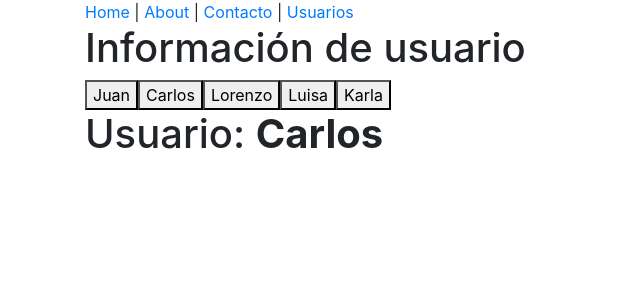
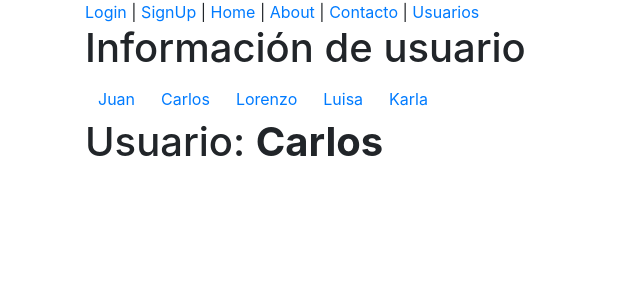
Before and after one commit to juanca84/vue-rutas-01, a Vue app: page /usuarios/Carlos in a window 1280 px wide. Shown: the top 300 px of the page, without its empty margins (0-640 px from the left). Built offline with nearby package versions, Linux system fonts and the light colour scheme.

Commit message:
Adición de las rutas login y signup

```diff
--- a/src/App.vue
+++ b/src/App.vue
@@ -1,6 +1,8 @@
 <template>
   <div id="app">
     <div id="nav">
+      <router-link to="/login">Login</router-link> |
+      <router-link to="/signup">SignUp</router-link> |
       <router-link to="/">Home</router-link> |
       <router-link to="/about">About</router-link> |
       <router-link to="/contacto">Contacto</router-link> |
--- a/src/components/HelloWorld.vue
+++ b/src/components/HelloWorld.vue
@@ -2,9 +2,7 @@
   <div class="hello">
     <h1>{{ msg }}</h1>
     <p>
-      For a guide and recipes on how to configure / customize this project,<br>
-      check out the
-      <a href="https://cli.vuejs.org" target="_blank" rel="noopener">vue-cli documentation</a>.
+      Esto es el Home
     </p>
   </div>
 </template>
--- a/src/views/Home.vue
+++ b/src/views/Home.vue
@@ -1,6 +1,5 @@
 <template>
   <div class="home">
-    <img alt="Vue logo" src="../assets/logo.png">
     <HelloWorld msg="Welcome to Your Vue.js App"/>
   </div>
 </template>
--- a/src/views/Usuarios.vue
+++ b/src/views/Usuarios.vue
@@ -1,9 +1,11 @@
 <template>
   <div>
     <h1>Información de usuario</h1>
-    <router-link :to="{params:{ id: user} }" v-for="user in ArregloUsuario" :key="user">
-      <button>{{user}}</button>
-    </router-link>
+    <div class="btn-group">
+      <router-link :to="{params:{ id: user} }" v-for="user in ArregloUsuario" :key="user">
+        <button class="btn btn-link">{{user}}</button>
+      </router-link>
+    </div>
     <usuario/>
   </div>
 </template>
```
